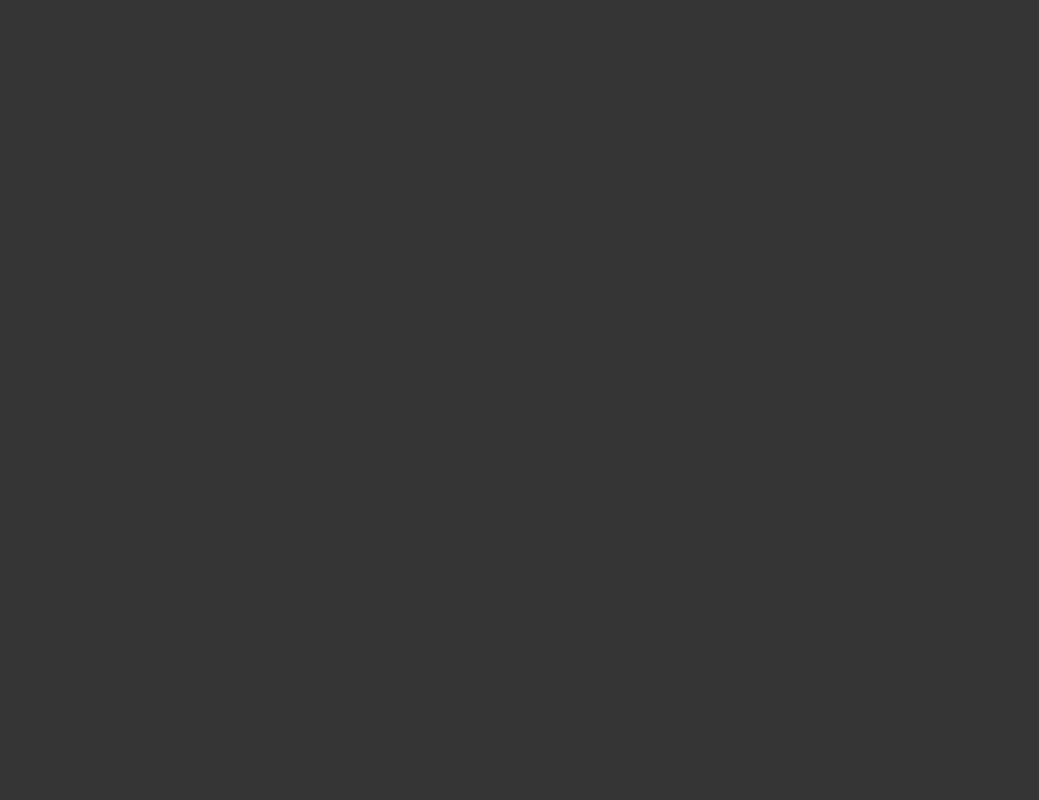
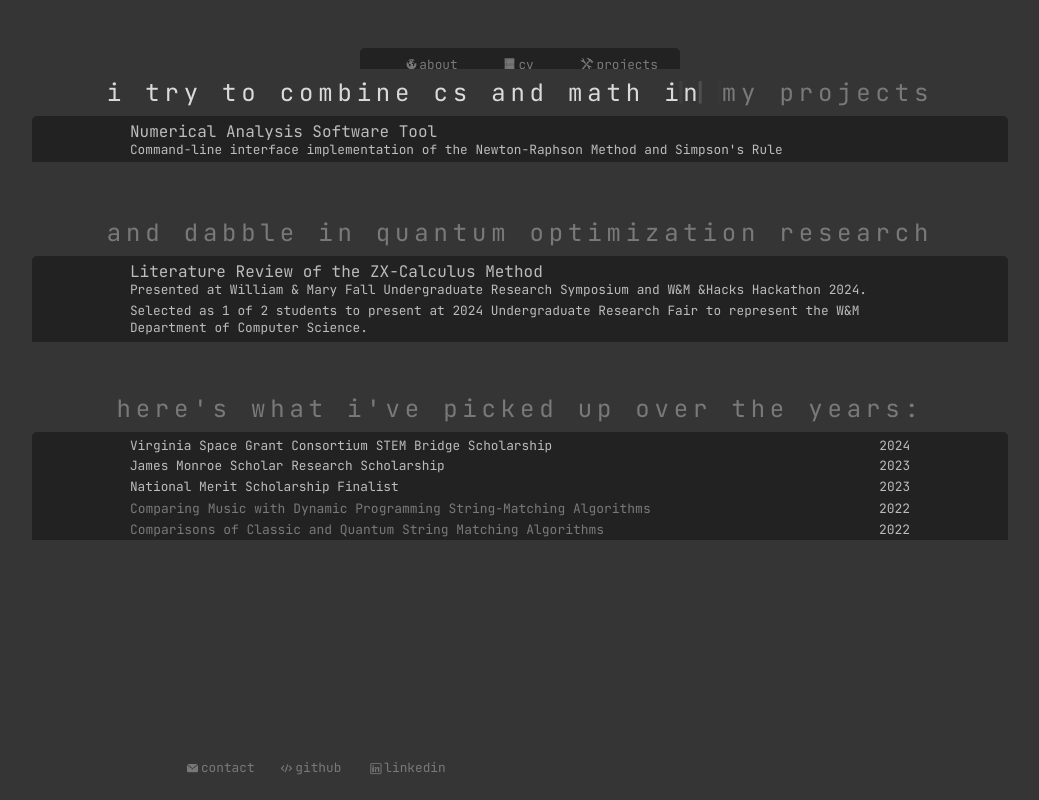
Before and after one commit to rrachelhuangg/personal_portfolio, a React (Create React App) app: page /personal_portfolio/projects in a window 1280 px wide. Before the commit this address had no page. Shown: the whole page, without its empty margins (120-1159 px from the left). Built offline with nearby package versions, Linux system fonts and the light colour scheme.

Commit message:
Added projects page

```diff
--- a/src/App.js
+++ b/src/App.js
@@ -2,6 +2,7 @@ import React from "react";
 import {BrowserRouter as Router, Route, Routes} from "react-router-dom";
 import HomePage from "./pages/HomePage";
 import CvPage from "./pages/CvPage";
+import ProjectsPage from "./pages/ProjectsPage";
 import './App.css';
 
 function App() {
@@ -10,6 +11,7 @@ function App() {
       <Routes>
         <Route path = "/" element={<HomePage/>}/>
         <Route path = "/cv" element={<CvPage/>}/>
+        <Route path = "/projects" element={<ProjectsPage/>}/>
       </Routes>
     </Router>
   );
--- a/src/components/Card.js
+++ b/src/components/Card.js
@@ -6,7 +6,12 @@ function Card({data}){
         <div className="card-component">
             {data.map((item, index)=>(
                 <div key={index} className={`card-content card-${item.size}-content ${item.tag}`}>
-                    {item.left}
+                    {item.tag==="link-tag" ? (
+                        <a href = {item.link} target="_blank" className="link-tag">
+                            {item.left}
+                        </a>
+                    ):(item.left)
+                    }
                     <span className="card-right-content">{item.right}</span>
                 </div>
             ))}
--- a/src/components/Header.js
+++ b/src/components/Header.js
@@ -16,7 +16,7 @@ function Header(){
                 <img src={cvIcon} className = "img2"/>
                 cv
             </Link>
-            <Link to="/" className="link">
+            <Link to="/projects" className="link">
                 <img src={projectIcon}/>
                 projects
             </Link>
--- a/src/index.css
+++ b/src/index.css
@@ -82,7 +82,7 @@ html, body, div {
 }
 
 .more-lines{
-  padding-bottom:2.75%;
+  padding-bottom:2%;
 }
 
 .card-content{
@@ -111,6 +111,24 @@ html, body, div {
   display:flex;
   align-items:center;
   font-size:80%;
+}
+
+.link-tag{
+  text-decoration: none;
+  color:#797979;
+  display:flex;
+  align-items:center;
+  font-size:90%;
+  color:#797979;
+}
+
+.link-tag .card-right-content{
+  font-size:90%;
+  color: rgb(188, 188, 188);
+}
+
+.link-tag:hover{
+  color: rgb(188, 188, 188);
 }
 
 .link1{
--- a/src/pages/CvPage.js
+++ b/src/pages/CvPage.js
@@ -7,7 +7,7 @@ import Card from "../components/Card";
 function CvPage(){
     const firstBlock = `i am currently a second-year student at w&m`;
     const secondBlock = `i also work for black cape, inc and oslc!`;
-    const thirdBlock = `my completed cources and technical skills:`;
+    const thirdBlock = `my completed courses and technical skills:`;
     const speed = 0.175;
 
     const card1Data = [
@@ -32,11 +32,11 @@ function CvPage(){
 
     const card4Data = [
         {left:"Completed Courses", right:"", size: "large", tag:""},
-        {left:"Principles of Programming Languages, Algorithms, Ordinary Differential Equations", right:"", size:"medium", tag: ""},
-        {left:"Software Development, Computer Organization, Intermediate Linear Algebra", right:"", size:"medium", tag: ""},
+        {left:"Principles of Programming Languages, Algorithms, Ordinary Differential Equations,", right:"", size:"medium", tag: ""},
+        {left:"Software Development, Computer Organization, Intermediate Linear Algebra,", right:"", size:"medium", tag: ""},
         {left:"Discrete Structures, Foundations of Math", right:"", size:"medium", tag: ""},
         {left:"Technical Skills", right:"", size: "large", tag:""},
-        {left:"Python, Java, Javascript, C, HTML, CSS, Git, Linux, FastAPI, React JS", right:"", size:"medium", tag: ""},
+        {left:"Python, Java, Javascript, C, HTML, CSS, Git, Linux, FastAPI, React JS,", right:"", size:"medium", tag: ""},
         {left:"Docker, Bootstrap, Figma, Firebase, Arduino, Kestra", right:"", size:"medium", tag: ""},
     ];
 
--- a/src/pages/HomePage.js
+++ b/src/pages/HomePage.js
@@ -9,7 +9,7 @@ function HomePage(){
     const speed = 0.175;
 
     return(
-        <div style = {{display:'flex',flexDirection:'column', marginTop:'7%'}}>
+        <div style = {{display:'flex',flexDirection:'column', marginTop:'6.75%'}}>
             <Header/>
             <div className = "main-text">
                 {firstBlock.split('').map((char, index)=>(
--- /dev/null
+++ b/src/pages/ProjectsPage.js
@@ -0,0 +1,69 @@
+import React from "react";
+import "../index.css";
+import Header from "../components/Header";
+import Footer from "../components/Footer";
+import Card from "../components/Card";
+
+function ProjectsPage(){
+    const firstBlock = `i try to combine cs and math in my projects`;
+    const secondBlock = `and dabble in quantum optimization research`;
+    const thirdBlock = `here's what i've picked up over the years:`;
+    const speed = 0.175;
+
+    const card1Data = [
+        {left:"Numerical Analysis Software Tool", right:"", size: "large",tag:"", link:""},
+        {left:"Command-line interface implementation of the Newton-Raphson Method and Simpson's Rule", right:"", size:"medium", tag:"", link:""}
+    ];
+
+    const card2Data = [
+        {left:"Literature Review of the ZX-Calculus Method", right:"", size: "large", tag:"", link:""},
+        {left:"Presented at William & Mary Fall Undergraduate Research Symposium and W&M &Hacks Hackathon 2024.", right:"", size:"medium", tag: "",link:""},
+        {left:"Selected as 1 of 2 students to present at 2024 Undergraduate Research Fair to represent the W&M Department of Computer Science.", right:"", size:"medium", tag: "more-lines", link:""}
+    ];
+
+    const card3Data = [
+        {left:"Virginia Space Grant Consortium STEM Bridge Scholarship", right:"2024", size: "medium", tag:"", link:""},
+        {left:"James Monroe Scholar Research Scholarship", right:"2023", size: "medium", tag:"", link:""},
+        {left:"National Merit Scholarship Finalist", right:"2023", size: "medium", tag:"",link:""},
+        {left:"Comparing Music with Dynamic Programming String-Matching Algorithms", right:"2022", size: "medium", tag:"link-tag", link:"https://journals.gmu.edu/index.php/jssr/article/view/3370"},
+        {left:"Comparisons of Classic and Quantum String Matching Algorithms", right:"2022", size: "medium", tag:"link-tag", link:"https://dl.acm.org/doi/pdf/10.1145/3573834.3574498"}
+    ];
+
+    return(
+        <div style = {{display:'flex',flexDirection:'column', marginTop:'8%', textAlign:'center'}}>
+            <Header/>
+            <div className = "content-wrapper" style={{paddingTop:'20%'}}>
+                <div className = "main-text">
+                    {firstBlock.split('').map((char, index)=>(
+                        <span key={index} className="letter" style={{animationDelay:`${index*speed}s`}}>
+                            {char===' ' ? '\u00A0' : char}
+                            <span className="cursor" style = {{animationDelay:`${index*speed}s`}}>|</span>
+                        </span>
+                    ))}
+                </div>
+                <Card data = {card1Data}/>
+                <div className = "main-text" style = {{marginTop:'3%'}}>
+                    {secondBlock.split('').map((char, index)=>(
+                    <span key={index} className="letter2" style={{animationDelay:`${(index+firstBlock.length)*speed}s`}}>
+                        {char===' ' ? '\u00A0' : char}
+                        <span className="cursor" style = {{animationDelay:`${(index+firstBlock.length)*speed}s`}}>|</span>
+                    </span>
+                    ))}
+                </div>
+                <Card data = {card2Data}/>
+                <div className = "main-text" style = {{marginTop:'6.75%'}}>
+                    {thirdBlock.split('').map((char, index)=>(
+                    <span key={index} className="letter3" style={{animationDelay:`${(index+firstBlock.length+secondBlock.length)*speed}s`}}>
+                        {char===' ' ? '\u00A0' : char}
+                        <span className="cursor" style = {{animationDelay:`${(index+firstBlock.length+secondBlock.length)*speed}s`}}>|</span>
+                    </span>
+                    ))}
+                </div>
+                <Card data = {card3Data}/>
+            </div>
+            <Footer/>
+        </div>
+    );
+}
+
+export default ProjectsPage;
```
Also changed, not shown: src/assets/images/graph_icon.png (added).
